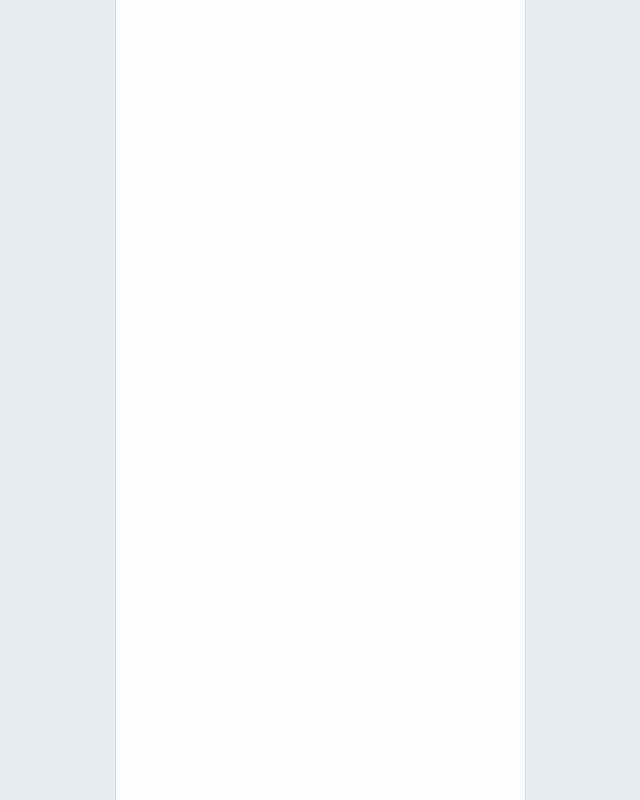
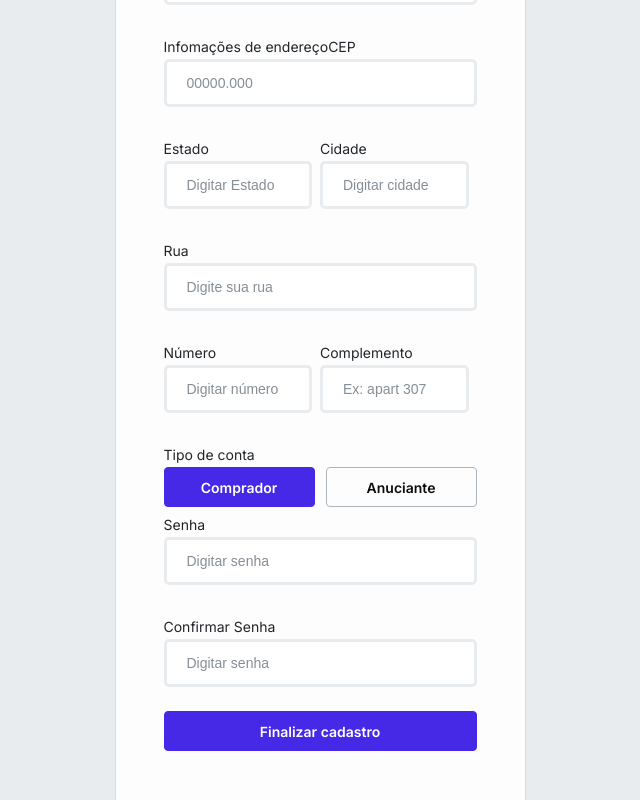
Before and after one commit to Mrdiskman/Motors_shop, a Next.js app in the folder motors_shop_next_app/: page /register in a window 1280 px wide. Shown: the part 840-1640 px from the top of the page, without its empty margins (320-960 px from the left). Built offline with nearby package versions, Linux system fonts and the light colour scheme.

Commit message:
feat: add register form

```diff
--- a/motors_shop_next_app/src/components/GeneralComponents/index.ts
+++ b/motors_shop_next_app/src/components/GeneralComponents/index.ts
@@ -1,43 +1,39 @@
 import styled from "styled-components";
 
-import Image from 'next/image'
-
+import Image from "next/image";
 
 interface Props {
-
-    width?: string
-    display?: string
-    flexDirection?: string
-    alignItems?: string
-    justifyContent?: string
-    backgroundColor?: string
-    maxWidth?: string
-    height?: string
-    margin?: string
-    padding?: string
-    boxSizing?: string
-    boxShadow?: string
-    borderRadius?: string
-    borderStyle?: string
-    borderColor?: string
-    borderWidth?: string
-    textAlign?: string
-    fontSize?: string
-    color?: string
-    fontWeight?: string
-    cursor?: string
-    marginTop?: string
-    marginBottom?: string
-    background?: string
-    border?: string
-    fontFamily?: string
-    gap?: string
-    objectFit?: string
+  width?: string;
+  display?: string;
+  flexDirection?: string;
+  alignItems?: string;
+  justifyContent?: string;
+  backgroundColor?: string;
+  maxWidth?: string;
+  height?: string;
+  margin?: string;
+  padding?: string;
+  boxSizing?: string;
+  boxShadow?: string;
+  borderRadius?: string;
+  borderStyle?: string;
+  borderColor?: string;
+  borderWidth?: string;
+  textAlign?: string;
+  fontSize?: string;
+  color?: string;
+  fontWeight?: string;
+  cursor?: string;
+  marginTop?: string;
+  marginBottom?: string;
+  background?: string;
+  border?: string;
+  fontFamily?: string;
+  gap?: string;
+  objectFit?: string;
 }
 
-export const Container =
-  styled.div<Props>
-  `
+export const Container = styled.div<Props>`
   display: ${({ display }) => (display ? display : "flex")};
   flex-direction: ${({ flexDirection }) =>
     flexDirection ? flexDirection : "column"};
@@ -53,38 +49,34 @@ export const Container =
   height: ${({ height }) => (height ? height : "auto")};
   margin: ${({ margin }) => (margin ? margin : "auto")};
   padding: ${({ padding }) => (padding ? padding : "auto")};
+  margin-top: ${({ marginTop }) => (marginTop ? marginTop : "auto")};
+  margin-bottom: ${({ marginBottom }) =>
+    marginBottom ? marginBottom : "auto"};
   box-sizing: border-box;
 
   box-shadow: ${({ boxShadow }) =>
     boxShadow ? boxShadow : "0px 0px 0px rgba(0, 0, 0, 0.25)"};
 
-    border-radius: ${({ borderRadius }) =>
-      borderRadius ? borderRadius : "4px"};
+  border-radius: ${({ borderRadius }) => (borderRadius ? borderRadius : "4px")};
   border-style: ${({ borderStyle }) => (borderStyle ? borderStyle : "solid")};
-    border-color: ${({ borderColor }) =>
-      borderColor ? borderColor : "#D1DCE3"};
+  border-color: ${({ borderColor }) => (borderColor ? borderColor : "#D1DCE3")};
   border-width: ${({ borderWidth }) => (borderWidth ? borderWidth : "1px")};
 
-    text-align:  ${({ textAlign }) => (textAlign ? textAlign : "center")};
-    font-size: ${({ fontSize }) =>
-      fontSize ? fontSize : "calc(10px + 2vmin)"};
+  text-align: ${({ textAlign }) => (textAlign ? textAlign : "center")};
+  font-size: ${({ fontSize }) => (fontSize ? fontSize : "calc(10px + 2vmin)")};
   color: ${({ color }) => (color ? color : "#656565")};
 `;
 export const Flex = styled.div<Props>`
-
   display: ${({ display }) => (display ? display : "flex")};
   flex-direction: ${({ flexDirection }) =>
     flexDirection ? flexDirection : "column"};
   align-items: ${({ alignItems }) => (alignItems ? alignItems : "center")};
   justify-content: ${({ justifyContent }) =>
     justifyContent ? justifyContent : "center"};
-    margin: ${({ margin }) =>
-      margin ? margin : "0px"};
-    padding: ${({ padding }) =>
-      padding ? padding : "0px"};
-    gap:${({ gap }) =>
-    gap ? gap : "0px"};
-    @media(min-width: 768px){
+  margin: ${({ margin }) => (margin ? margin : "0px")};
+  padding: ${({ padding }) => (padding ? padding : "0px")};
+  gap: ${({ gap }) => (gap ? gap : "0px")};
+  @media (min-width: 768px) {
     flex-direction: row;
   }
 `;
@@ -95,24 +87,27 @@ export const ImageFit = styled(Image)<Props>`
 `;
 
 export const Button = styled.button<Props>`
-  cursor:${({cursor}) => (cursor ? cursor : 'pointer')};
+  cursor: ${({ cursor }) => (cursor ? cursor : "pointer")};
   box-sizing: ${({ boxSizing }) => (boxSizing ? boxSizing : "border-box")};
   display: ${({ display }) => (display ? display : "flex")};
-  justify-content: ${({ justifyContent }) => (justifyContent ? justifyContent : "center")};
+  justify-content: ${({ justifyContent }) =>
+    justifyContent ? justifyContent : "center"};
   align-items: ${({ alignItems }) => (alignItems ? alignItems : "center")};
   padding: ${({ padding }) => (padding ? padding : "12px 20px")};
   margin: ${({ margin }) => (margin ? margin : "0px 0px 0px 0px")};
   margin-top: ${({ marginTop }) => (marginTop ? marginTop : "0px 0px 0px 0px")};
-  margin-bottom: ${({ marginBottom }) => (marginBottom ? marginBottom : "0px 0px 0px 0px")};
+  margin-bottom: ${({ marginBottom }) =>
+    marginBottom ? marginBottom : "0px 0px 0px 0px"};
   width: ${({ width }) => (width ? width : "120px")};
   height: ${({ height }) => (height ? height : "40px")};
-  background: ${({background}) => (background ? background : "none")};
-  background-color: ${({backgroundColor}) => (backgroundColor ? backgroundColor : "none")};
+  background: ${({ background }) => (background ? background : "none")};
+  background-color: ${({ backgroundColor }) =>
+    backgroundColor ? backgroundColor : "none"};
   border: ${({ border }) => (border ? border : "none")};
   border-radius: ${({ borderRadius }) => (borderRadius ? borderRadius : "5px")};
   font-weight: ${({ fontWeight }) => (fontWeight ? fontWeight : "600")};
   font-size: ${({ fontSize }) => (fontSize ? fontSize : "14px")};
-  font-family: ${({ fontFamily }) => (fontFamily ? fontFamily : 'Inter')};
+  font-family: ${({ fontFamily }) => (fontFamily ? fontFamily : "Inter")};
   color: ${({ color }) => (color ? color : "#FFFFFF")};
 `;
 
@@ -120,13 +115,15 @@ export const Title = styled.h2<Props>`
   padding: ${({ padding }) => (padding ? padding : "0px 0px")};
   margin: ${({ margin }) => (margin ? margin : "0px 0px 0px 0px")};
   margin-top: ${({ marginTop }) => (marginTop ? marginTop : "0px 0px 0px 0px")};
-  margin-bottom: ${({ marginBottom }) => (marginBottom ? marginBottom : "0px 0px 0px 0px")};
-  background-color: ${({backgroundColor}) => (backgroundColor ? backgroundColor : "none")};
+  margin-bottom: ${({ marginBottom }) =>
+    marginBottom ? marginBottom : "0px 0px 0px 0px"};
+  background-color: ${({ backgroundColor }) =>
+    backgroundColor ? backgroundColor : "none"};
   font-weight: ${({ fontWeight }) => (fontWeight ? fontWeight : "500")};
   font-size: ${({ fontSize }) => (fontSize ? fontSize : "24px")};
-  font-family: ${({ fontFamily }) => (fontFamily ? fontFamily : 'Inter')};
+  font-family: ${({ fontFamily }) => (fontFamily ? fontFamily : "Inter")};
   color: ${({ color }) => (color ? color : "#000000")};
-`
+`;
 export const Form = styled.form<Props>`
   padding: ${({ padding }) => (padding ? padding : "0px 0px")};
   margin: ${({ margin }) => (margin ? margin : "0px 0px 0px 0px")};
@@ -134,11 +131,12 @@ export const Form = styled.form<Props>`
   margin-bottom: ${({ marginBottom }) => (marginBottom ? marginBottom : "8px")};
   width: ${({ width }) => (width ? width : "100%")};
   height: ${({ height }) => (height ? height : "17px")};
-  background-color: ${({backgroundColor}) => (backgroundColor ? backgroundColor : "none")};
+  background-color: ${({ backgroundColor }) =>
+    backgroundColor ? backgroundColor : "none"};
   border: ${({ border }) => (border ? border : "none")};
   border-radius: ${({ borderRadius }) => (borderRadius ? borderRadius : "5px")};
   text-align: ${({ textAlign }) => (textAlign ? textAlign : "left")};
-`
+`;
 export const Label = styled.label<Props>`
   padding: ${({ padding }) => (padding ? padding : "0px 0px")};
   margin: ${({ margin }) => (margin ? margin : "0px 0px 0px 0px")};
@@ -146,16 +144,16 @@ export const Label = styled.label<Props>`
   margin-bottom: ${({ marginBottom }) => (marginBottom ? marginBottom : "8px")};
   width: ${({ width }) => (width ? width : "100%")};
   height: ${({ height }) => (height ? height : "17px")};
-  background-color: ${({backgroundColor}) => (backgroundColor ? backgroundColor : "none")};
+  background-color: ${({ backgroundColor }) =>
+    backgroundColor ? backgroundColor : "none"};
   border: ${({ border }) => (border ? border : "none")};
   border-radius: ${({ borderRadius }) => (borderRadius ? borderRadius : "5px")};
   font-weight: ${({ fontWeight }) => (fontWeight ? fontWeight : "medium")};
   font-size: ${({ fontSize }) => (fontSize ? fontSize : "14px")};
-  font-family: ${({ fontFamily }) => (fontFamily ? fontFamily : 'Inter')};
+  font-family: ${({ fontFamily }) => (fontFamily ? fontFamily : "Inter")};
   color: ${({ color }) => (color ? color : "#212529")};
   text-align: ${({ textAlign }) => (textAlign ? textAlign : "left")};
-`
-
+`;
 
 export const Input = styled.input<Props>`
   font-size: ${({ fontSize }) => (fontSize ? fontSize : "14px")};
@@ -165,10 +163,11 @@ export const Input = styled.input<Props>`
   padding: ${({ padding }) => (padding ? padding : "12px 20px")};
   border-radius: ${({ borderRadius }) => (borderRadius ? borderRadius : "5px")};
   border: ${({ border }) => (border ? border : "solid")};
-  border-color: ${({ borderColor }) => (borderColor ? borderColor : " #E9ECEF")};
-  border-width: 1,5px;
+  border-color: ${({ borderColor }) =>
+    borderColor ? borderColor : " #E9ECEF"};
+  border-width: 1, 5px;
   ::placeholder {
-    color: #868E96;
+    color: #868e96;
     opacity: 1;
   }
   &:focus {
@@ -183,9 +182,8 @@ export const OverflowY = styled.div<Props>`
   overflow-y: scroll;
 `;
 
-
 export const TextArea = styled.textarea<Props>`
-border: 1.5px solid #E9ECEF;
+  border: 1.5px solid #e9ecef;
   border-radius: 4px;
   font-size: ${({ fontSize }) => (fontSize ? fontSize : "14px")};
   width: ${({ width }) => (width ? width : "90%")};
@@ -197,7 +195,7 @@ border-width: 1px;
   &:focus {
     outline: none;
   }
-`
+`;
 export const HelperText = styled.label<Props>`
   margin-bottom: 8px;
   width: 100%;
@@ -214,22 +212,25 @@ export const TitleH5 = styled.h5<Props>`
   font: SourceSansPro;
   text-align: left;
 `;
-export const ResultP =
-  styled.p<Props>
-  `
+export const ResultP = styled.p<Props>`
   margin: 22px 0px 5px 4px;
 
   font: SourceSansPro;
   font-size: 16px;
   font-style: italic;
   font-weight: ${({ fontWeight }) => (fontWeight ? fontWeight : "bold")};
-    color: #5D9CEC;
+  color: #5d9cec;
 
   text-align: left;
 `;
 
 export const divContainer = styled.div`
-width:100%;
+  width: 100%;
   display: flex;
   align-items: center;
-`
+`;
+export const DivInput = styled.div<Props>`
+  width: 100%;
+  display: flex;
+  justify-content: center;
+`;
--- a/motors_shop_next_app/src/pages/register/index.tsx
+++ b/motors_shop_next_app/src/pages/register/index.tsx
@@ -8,6 +8,9 @@ import {
   Input,
   Label,
   Title,
+  Button,
+  DivInput,
+  divContainer,
 } from "@/components/GeneralComponents";
 
 export default function Home() {
@@ -25,8 +28,10 @@ export default function Home() {
       <main>
         <Header />
         <Container
+          marginBottom="46px"
+          marginTop="46px"
           width="411px"
-          height="1630px"
+          height="1660px"
           justifyContent="start"
           padding="44px 48px"
         >
@@ -81,6 +86,127 @@ export default function Home() {
               required
               placeholder="Digitar descricao"
             ></Input>
+            <Label>Infomações de endereço</Label>
+            <Label>CEP</Label>
+            <Input
+              type="text"
+              id="cep"
+              name="cep"
+              required
+              placeholder="00000.000"
+            ></Input>
+            <DivInput>
+              <div>
+                <div>
+                  <Label>Estado</Label>
+                </div>
+                <Input
+                  type="text"
+                  id="state"
+                  name="state"
+                  width="95%"
+                  required
+                  placeholder="Digitar Estado"
+                ></Input>
+              </div>
+              <div>
+                <Label>Cidade</Label>
+                <div>
+                  <Input
+                    type="text"
+                    id="city"
+                    name="city"
+                    width="95%"
+                    required
+                    placeholder="Digitar cidade"
+                  ></Input>
+                </div>
+              </div>
+            </DivInput>
+            <Label>Rua</Label>
+            <Input
+              type="text"
+              id="road"
+              name="road"
+              required
+              placeholder="Digite sua rua"
+            ></Input>
+            <DivInput>
+              <div>
+                <Label>Número</Label>
+                <div>
+                  <Input
+                    type="text"
+                    id="number"
+                    width="95%"
+                    name="number"
+                    required
+                    placeholder="Digitar número"
+                  ></Input>
+                </div>
+              </div>
+              <div>
+                <div>
+                  <Label>Complemento</Label>
+                </div>
+                <Input
+                  type="text"
+                  id="complement"
+                  width="95%"
+                  name="complement"
+                  required
+                  placeholder="Ex: apart 307"
+                ></Input>
+              </div>
+            </DivInput>
+
+            <Label>Tipo de conta</Label>
+            <DivInput>
+              <Button
+                width="152px"
+                margin="0px 11px 0px 0px"
+                backgroundColor="#4529E6"
+                borderRadius="4px"
+                border="1.5px solid #4529E6;"
+              >
+                Comprador
+              </Button>
+              <Button
+                width="152px"
+                color="#0B0D0D"
+                backgroundColor="#FDFDFD;"
+                borderRadius="4px"
+                border="1.5px solid #ADB5BD;"
+              >
+                Anuciante
+              </Button>
+            </DivInput>
+
+            <Label>Senha</Label>
+            <Input
+              type="password"
+              id="password"
+              name="password"
+              required
+              placeholder="Digitar senha"
+            ></Input>
+            <Label>Confirmar Senha</Label>
+            <Input
+              type="password"
+              id="confirm-password"
+              name="confirm-password"
+              required
+              placeholder="Digitar senha"
+            ></Input>
+            <Button
+              width="100%"
+              margin="0px 11px 0px 0px"
+              backgroundColor="#4529E6"
+              borderRadius="4px"
+              border="1.5px solid #4529E6;"
+            >
+              Finalizar cadastro
+            </Button>
           </Form>
         </Container>
         <Footer />
--- a/motors_shop_next_app/src/pages/register/styles.ts
+++ b/motors_shop_next_app/src/pages/register/styles.ts
@@ -1,6 +1,3 @@
 import styled from "styled-components";
 
-export const HeaderStyle = styled.header`
-
-
-`
+export const HeaderStyle = styled.header``;
```
Lines whose indentation alone changed are shown as unchanged.
